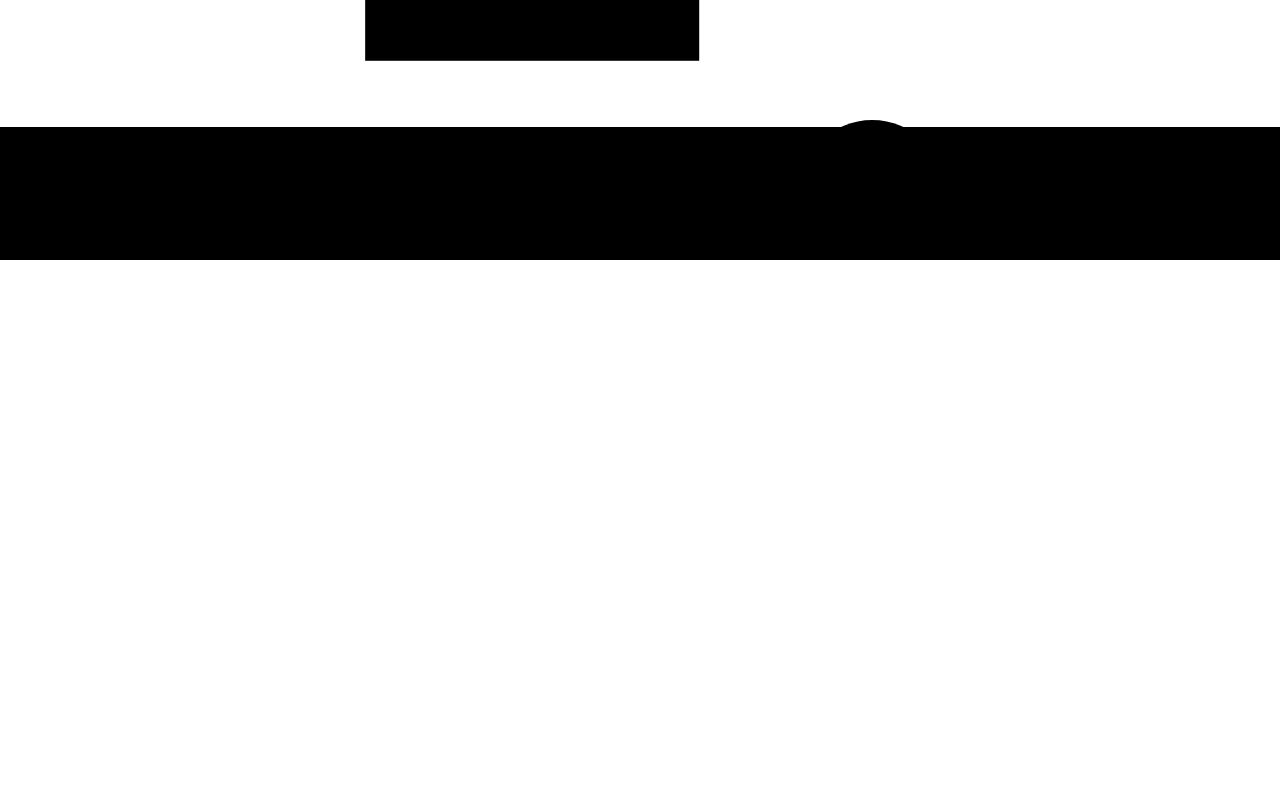
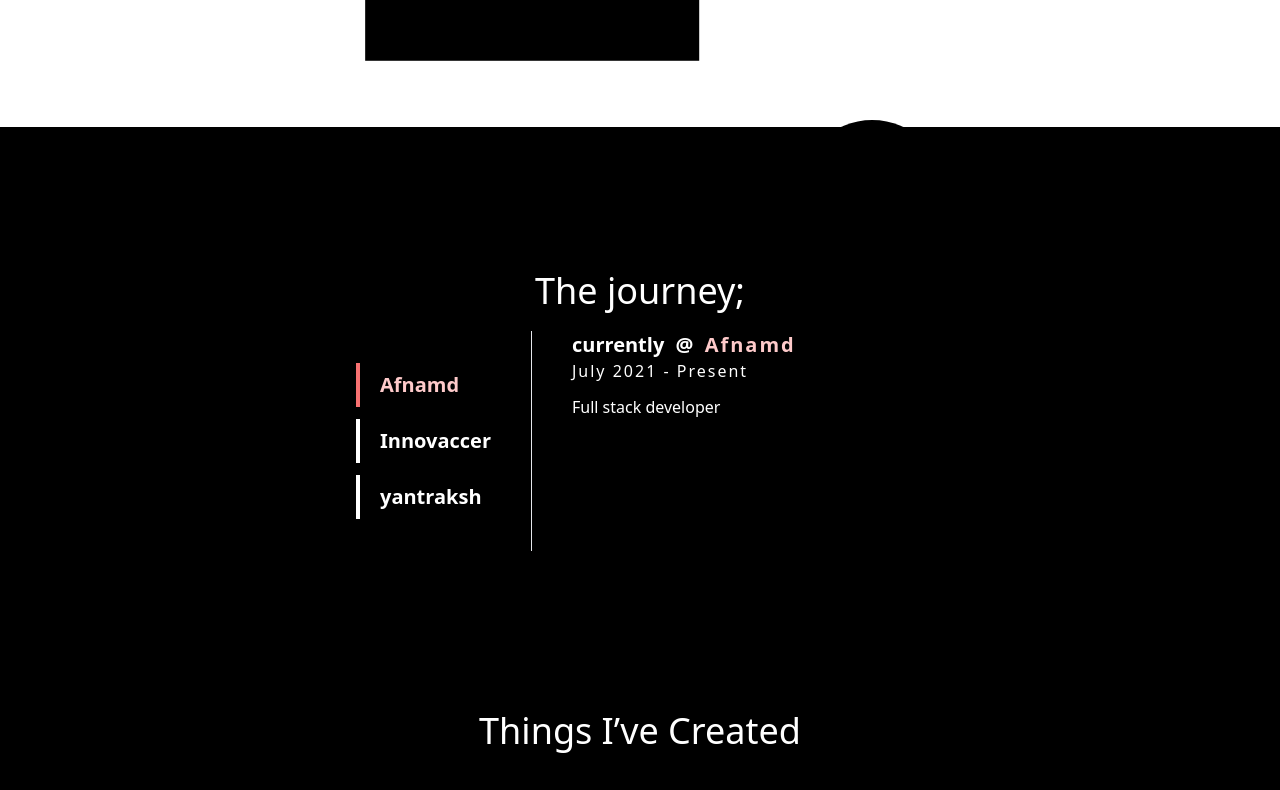
Before and after one commit to alhacen/alhacen.github.io, a React (Create React App) app: page / in a window 1280 px wide. Shown: the part 540-1330 px from the top of the page. Before the commit the page ends 800 px from the top, so only its background shows below. Built offline with nearby package versions, Linux system fonts and the light colour scheme.

Commit message:
fix: overflow fix

```diff
--- a/src/components/experience.js
+++ b/src/components/experience.js
@@ -36,13 +36,13 @@
     ]
     const [selected, setSelected] = useState(0)
     return(
-        <div className="flex bg-black pt-36 pb-36 justify-center">
+        <div className="flex bg-black pt-36 pb-36 justify-center overflow-hidden ">
             <div className="text-white w-full gap-5 flex flex-col mix-blend-difference">
                 <div className="text-4xl text-center">
                     The journey;
                 </div>
-                <div className="flex flex-col md:flex-row items-center md:items-start justify-center gap-10">
-                    <div className="gap-3 md:flex-col flex-row justify-center md:justify-start flex p-8 border-r">
+                <div className="flex flex-col md:flex-row items-center md:items-start justify-center gap-10 flex-1"  style={{transition:'all 0.3s ease-out'}}>
+                    <div className="gap-3 md:overflow-x-hidden overflow-x-scroll w-full md:w-auto md:flex-col flex-row justify-center md:justify-start flex p-8 border-r">
                         {
                             experience.map((e,index)=>{
                                 return (
@@ -66,11 +66,11 @@
                         }
                         {
                             experience[selected].data.li?
-                                <div className="pt-3 flex flex-col gap-2">
+                                <div className="p-8 md:p-0 pt-3 flex flex-col gap-2 ">
                                     {
                                         experience[selected].data.li?.split("<br>").map(x=>{
                                             return(
-                                                <div className="flex">
+                                                <div key={x} className="flex">
                                                     <div>
                                                         <svg xmlns="http://www.w3.org/2000/svg" height="24px" viewBox="0 0 24 24" width="24px" fill="#ff9e9e"><path d="M0 0h24v24H0z" fill="none"/><path d="M10 6L8.59 7.41 13.17 12l-4.58 4.59L10 18l6-6z"/></svg>
                                                     </div>
--- a/src/components/projects.js
+++ b/src/components/projects.js
@@ -85,25 +85,25 @@
         gridCount = 1
     return(
         <div className=" bg-black  pb-36 justify-center gap-3 text-white">
-            <div className="w-full text-center text-4xl p-4">
+            <div className="w-full text-center text-4xl pb-10 p-4">
                 Things I’ve Created
             </div>
             <div className="flex flex-wrap justify-center gap-2">
                 {
                     Array(gridCount).fill(0).map((_,i)=>{
                         return (
-                            <div className="flex flex-col gap-2">
+                            <div key={i.toString()} className="flex flex-col gap-2">
                                 {
                                     [...data].map((d, j)=>{
                                     return j%gridCount===i?(
-                                        <div className="md:w-96 w-80 p-6 flex flex-col border relative overflow-hidden">
+                                        <div key={d.displayName} className="md:w-96 w-80 p-6 flex flex-col border relative overflow-hidden">
                                             <div className="cardContent z-10 flex flex-col gap-3  mix-blend-difference">
                                                 <div className="font-bold ">{d.displayName}</div>
                                                 <div>{d.text}</div>
                                                 <div className="flex justify-between">
                                                     {
                                                         d.link.map((link, index)=>{
-                                                            return <a href={link.href} target="_blank"><div className={` pl-4 pr-4 pt-1 pb-1 ${index === 0? 'text-red-400 hover:bg-white': 'text-white hover:bg-gray-800'}`}>{link.name}</div></a>
+                                                            return <a key={link.name} href={link.href} target="_blank"><div className={` pl-4 pr-4 pt-1 pb-1 ${index === 0? 'text-red-400 hover:bg-white': 'text-white hover:bg-gray-800'}`}>{link.name}</div></a>
                                                         })
                                                     }
                                                 </div>
--- a/src/index.css
+++ b/src/index.css
@@ -22,3 +22,24 @@
     /* transform: translate(-300px, -5px); */
     width:120%
   }
+.animate-top{position:relative;animation:animatetop 0.1s}@keyframes animatetop{from{top:-300px;opacity:0} to{top:0;opacity:1}}
+
+  *::-webkit-scrollbar {
+    width: 5px;
+    height: 5px;
+  }
+
+  /* Track */
+  *::-webkit-scrollbar-track {
+    background: #101010;
+  }
+
+  /* Handle */
+  *::-webkit-scrollbar-thumb {
+    background: #ffffff;
+  }
+
+  /* Handle on hover */
+  *::-webkit-scrollbar-thumb:hover {
+    background: #555;
+  }
--- a/src/main.js
+++ b/src/main.js
@@ -6,7 +6,7 @@
 
 const Main = () =>{
 	return(
-		<div className="bg-white h-screen overflow-x-hidden">
+		<div className="bg-white h-screen">
 			<LandingPage />
 			<Experience />
 			<Projects />
```
Also changed, not shown: public/manifest.json, src/components/landingPage.js (line endings or trailing spaces).
